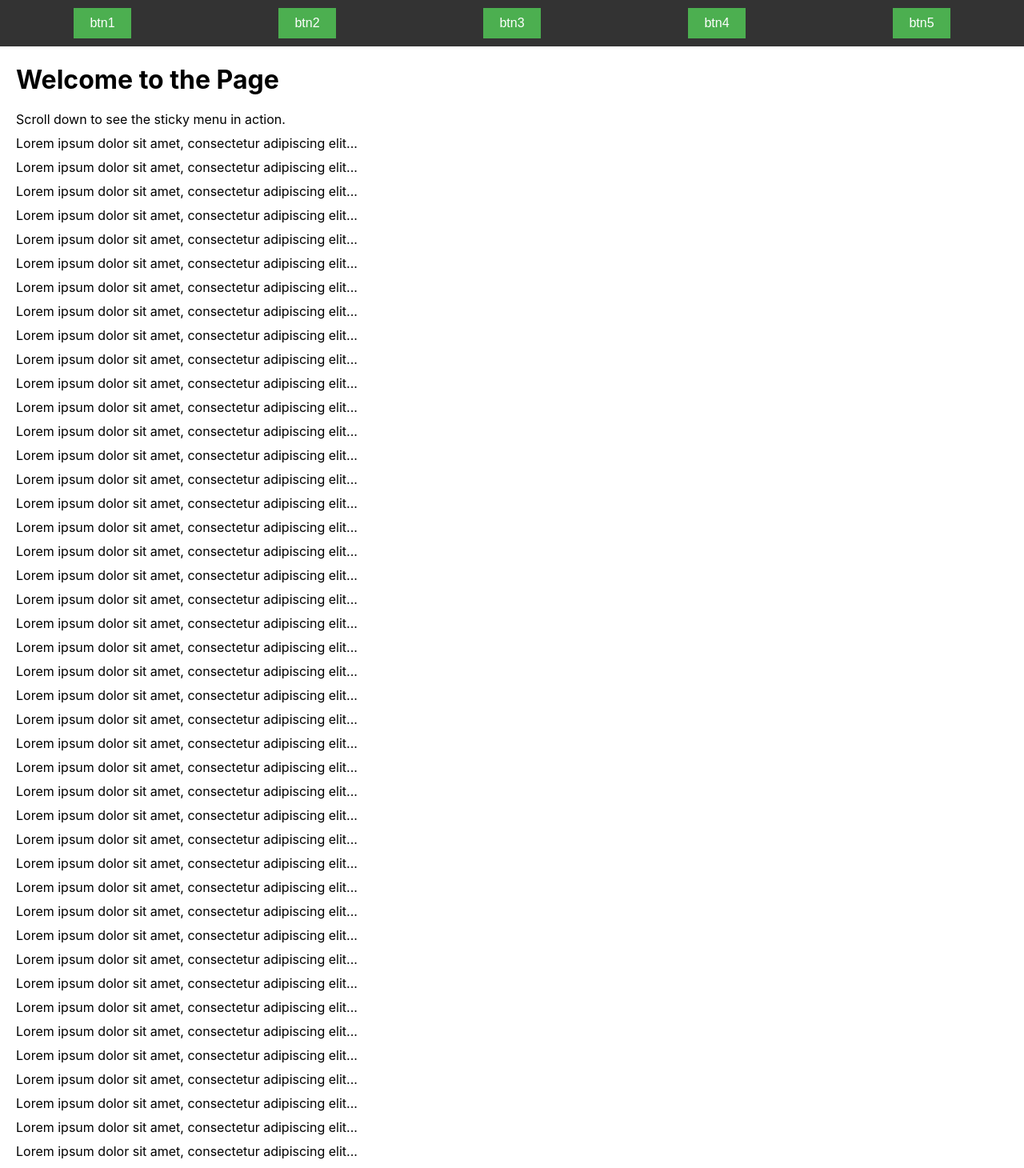
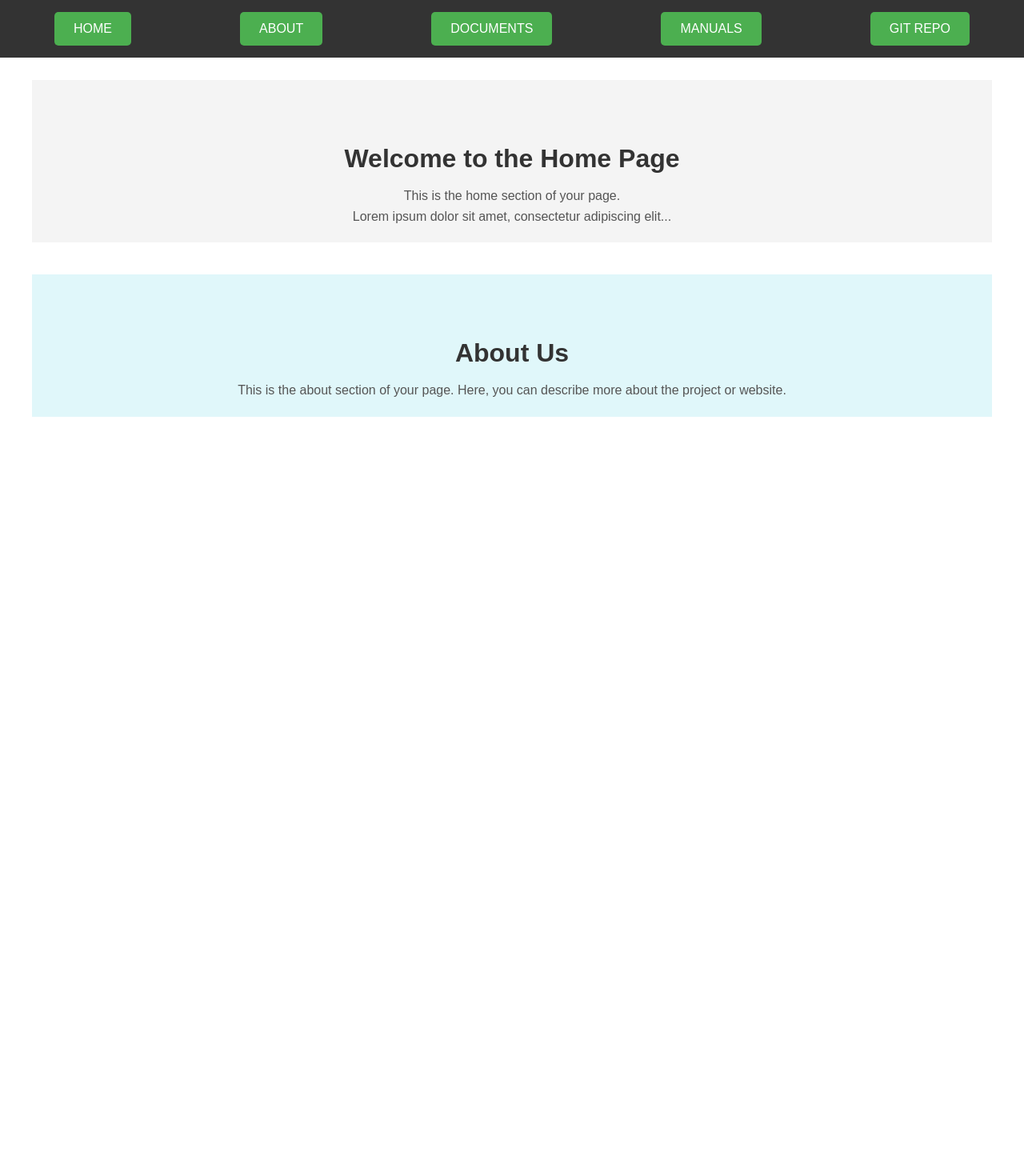
Before and after one commit to Nadavrav/SolvineryOverview, a React (Create React App) app in the folder solvinery-overview/: page / in a window 1280 px wide. Shown: the top 1460 px of the page at 80% size. After the commit the page ends 880 px from the top, so only its background shows below. Built offline with nearby package versions, Linux system fonts and the light colour scheme.

Commit message:
some buttons and background updates

```diff
--- a/solvinery-overview/src/App.css
+++ b/solvinery-overview/src/App.css
@@ -14,33 +14,83 @@
   background-color: #333;
   display: flex;
   justify-content: space-around;
-  padding: 10px 0;
-  z-index: 1000; /* Ensures the navbar stays above other content */
+  align-items: center;
+  padding: 15px 0;
+  z-index: 1000;
 }
 
 .btn {
   background-color: #4CAF50;
   color: white;
   border: none;
-  padding: 10px 20px;
+  padding: 12px 24px;
   font-size: 16px;
   cursor: pointer;
+  border-radius: 5px;
+  transition: background-color 0.3s ease;
 }
 
 .btn:hover {
   background-color: #45a049;
 }
 
-/* Content below the navbar */
-.content {
-  margin-top: 60px; /* Prevent the content from being hidden behind the navbar */
-  padding: 20px;
+.btn:focus {
+  outline: none;
 }
 
-h1 {
-  margin-bottom: 20px;
+/* Content section */
+.content {
+  margin-top: 80px; /* Space for navbar */
+  padding: 20px;
+  font-family: Arial, sans-serif;
+
+  /* Flexbox to center the content */
+  display: flex;
+  flex-direction: column;
+  justify-content: flex-start;
+  align-items: center;
+  text-align: center; /* Center text horizontally */
+  min-height: 100vh; /* Ensure the content div takes at least the full height of the viewport */
 }
 
-p {
-  margin-bottom: 10px;
+.home, .about {
+  width: 100%;
+  max-width: 1200px; /* Limit the width of the sections */
+  padding: 20px;
+  margin-bottom: 40px; /* Space between sections */
+  padding-top: 80px; /* Avoid navbar overlap */
 }
+
+/* Home section background */
+.home {
+  background-color: #f4f4f4; /* Light grey background for the home section */
+}
+
+.home h1 {
+  font-size: 2rem;
+  color: #333;
+  margin-bottom: 15px;
+}
+
+.home p {
+  font-size: 1rem;
+  line-height: 1.6;
+  color: #555;
+}
+
+/* About section background */
+.about {
+  background-color: #e0f7fa; /* Light cyan background for the about section */
+}
+
+.about h1 {
+  font-size: 2rem;
+  color: #333;
+  margin-bottom: 15px;
+}
+
+.about p {
+  font-size: 1rem;
+  line-height: 1.6;
+  color: #555;
+}
--- a/solvinery-overview/src/App.js
+++ b/solvinery-overview/src/App.js
@@ -2,68 +2,46 @@ import React from 'react';
 import './App.css';
 
 function App() {
+  // Function to scroll to the Home section
+  const scrollToHome = () => {
+    document.getElementById('home').scrollIntoView({ behavior: 'smooth' });
+  };
+
+  // Function to scroll to the About section
+  const scrollToAbout = () => {
+    document.getElementById('about').scrollIntoView({ behavior: 'smooth' });
+  };
+
+  // Function to open the GitHub repository
+  const openGitRepo = () => {
+    window.open('https://github.com/DenisPn/Solvinery', '_blank');
+  };
+
   return (
     <div className="App">
       {/* Sticky menu */}
       <nav className="navbar">
-        <button className="btn">btn1</button>
-        <button className="btn">btn2</button>
-        <button className="btn">btn3</button>
-        <button className="btn">btn4</button>
-        <button className="btn">btn5</button>
+        <button className="btn" onClick={scrollToHome}>HOME</button>
+        <button className="btn" onClick={scrollToAbout}>ABOUT</button>
+        <button className="btn">DOCUMENTS</button>
+        <button className="btn">MANUALS</button>
+        <button className="btn" onClick={openGitRepo}>GIT REPO</button>
       </nav>
 
       {/* Content to scroll */}
       <div className="content">
-        <h1>Welcome to the Page</h1>
-        <p>Scroll down to see the sticky menu in action.</p>
-        {/* Repeat the paragraph to create enough content to scroll */}
-        <p>Lorem ipsum dolor sit amet, consectetur adipiscing elit...</p>
-        <p>Lorem ipsum dolor sit amet, consectetur adipiscing elit...</p>
-        <p>Lorem ipsum dolor sit amet, consectetur adipiscing elit...</p>
-        <p>Lorem ipsum dolor sit amet, consectetur adipiscing elit...</p>
-        <p>Lorem ipsum dolor sit amet, consectetur adipiscing elit...</p>
-        <p>Lorem ipsum dolor sit amet, consectetur adipiscing elit...</p>
-        <p>Lorem ipsum dolor sit amet, consectetur adipiscing elit...</p>
-        <p>Lorem ipsum dolor sit amet, consectetur adipiscing elit...</p>
-        <p>Lorem ipsum dolor sit amet, consectetur adipiscing elit...</p>
-        <p>Lorem ipsum dolor sit amet, consectetur adipiscing elit...</p>
-        <p>Lorem ipsum dolor sit amet, consectetur adipiscing elit...</p>
-        <p>Lorem ipsum dolor sit amet, consectetur adipiscing elit...</p>
-        <p>Lorem ipsum dolor sit amet, consectetur adipiscing elit...</p>
-        <p>Lorem ipsum dolor sit amet, consectetur adipiscing elit...</p>
-        <p>Lorem ipsum dolor sit amet, consectetur adipiscing elit...</p>
-        <p>Lorem ipsum dolor sit amet, consectetur adipiscing elit...</p>
-        <p>Lorem ipsum dolor sit amet, consectetur adipiscing elit...</p>
-        <p>Lorem ipsum dolor sit amet, consectetur adipiscing elit...</p>
-        <p>Lorem ipsum dolor sit amet, consectetur adipiscing elit...</p>
-        <p>Lorem ipsum dolor sit amet, consectetur adipiscing elit...</p>
-        <p>Lorem ipsum dolor sit amet, consectetur adipiscing elit...</p>
-        <p>Lorem ipsum dolor sit amet, consectetur adipiscing elit...</p>
-        <p>Lorem ipsum dolor sit amet, consectetur adipiscing elit...</p>
-        <p>Lorem ipsum dolor sit amet, consectetur adipiscing elit...</p>
-        <p>Lorem ipsum dolor sit amet, consectetur adipiscing elit...</p>
-        <p>Lorem ipsum dolor sit amet, consectetur adipiscing elit...</p>
-        <p>Lorem ipsum dolor sit amet, consectetur adipiscing elit...</p>
-        <p>Lorem ipsum dolor sit amet, consectetur adipiscing elit...</p>
-        <p>Lorem ipsum dolor sit amet, consectetur adipiscing elit...</p>
-        <p>Lorem ipsum dolor sit amet, consectetur adipiscing elit...</p>
-        <p>Lorem ipsum dolor sit amet, consectetur adipiscing elit...</p>
-        <p>Lorem ipsum dolor sit amet, consectetur adipiscing elit...</p>
-        <p>Lorem ipsum dolor sit amet, consectetur adipiscing elit...</p>
-        <p>Lorem ipsum dolor sit amet, consectetur adipiscing elit...</p>
-        <p>Lorem ipsum dolor sit amet, consectetur adipiscing elit...</p>
-        <p>Lorem ipsum dolor sit amet, consectetur adipiscing elit...</p>
-        <p>Lorem ipsum dolor sit amet, consectetur adipiscing elit...</p>
-        <p>Lorem ipsum dolor sit amet, consectetur adipiscing elit...</p>
-        <p>Lorem ipsum dolor sit amet, consectetur adipiscing elit...</p>
-        <p>Lorem ipsum dolor sit amet, consectetur adipiscing elit...</p>
-        <p>Lorem ipsum dolor sit amet, consectetur adipiscing elit...</p>
-        <p>Lorem ipsum dolor sit amet, consectetur adipiscing elit...</p>
-        <p>Lorem ipsum dolor sit amet, consectetur adipiscing elit...</p>
-        <p>Lorem ipsum dolor sit amet, consectetur adipiscing elit...</p>
-        <p>Lorem ipsum dolor sit amet, consectetur adipiscing elit...</p>
-        <p>Lorem ipsum dolor sit amet, consectetur adipiscing elit...</p>
+        {/* Home Section */}
+        <div id="home" className="home">
+          <h1>Welcome to the Home Page</h1>
+          <p>This is the home section of your page.</p>
+          <p>Lorem ipsum dolor sit amet, consectetur adipiscing elit...</p>
+        </div>
+
+        {/* About Section */}
+        <div id="about" className="about">
+          <h1>About Us</h1>
+          <p>This is the about section of your page. Here, you can describe more about the project or website.</p>
+        </div>
       </div>
     </div>
   );
```
